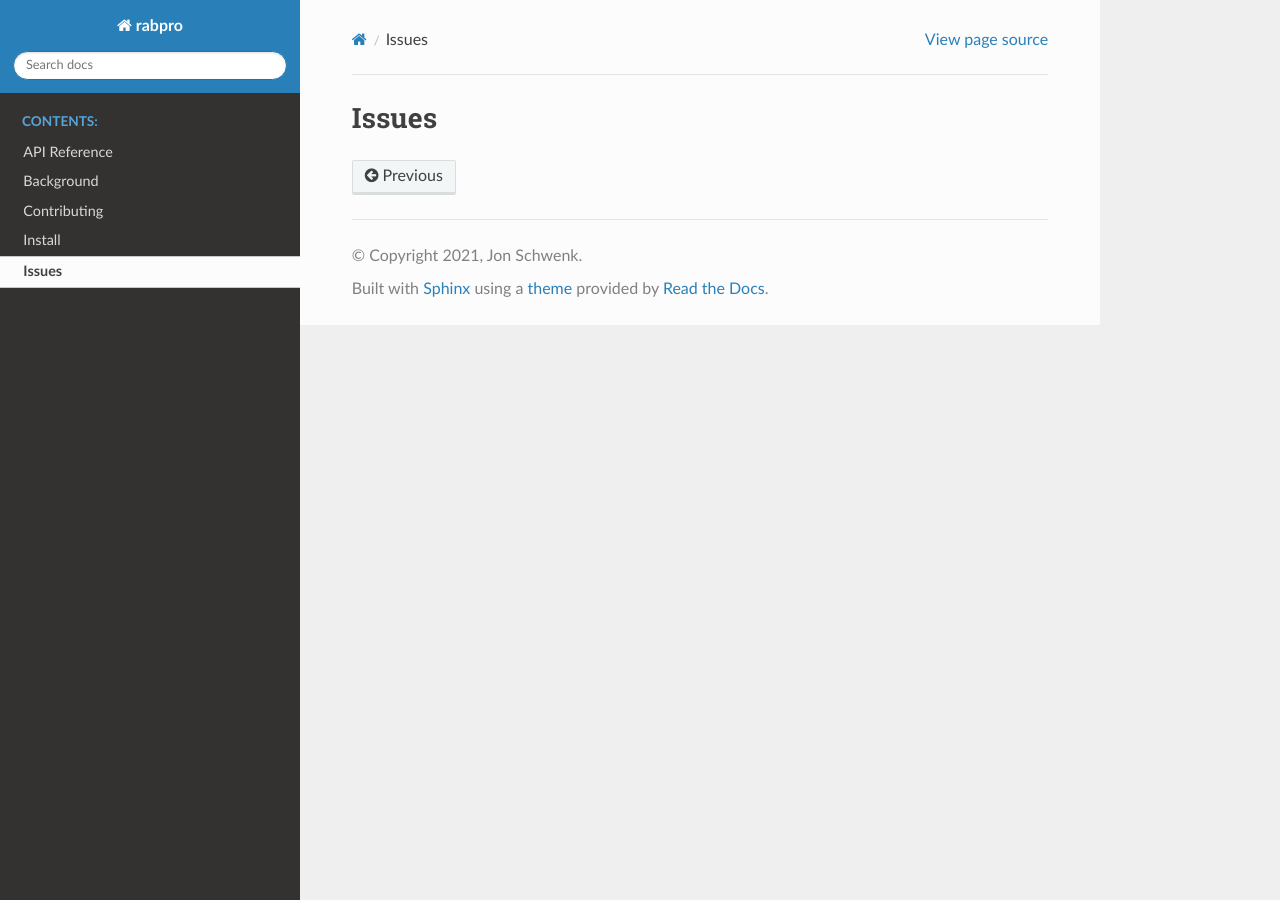
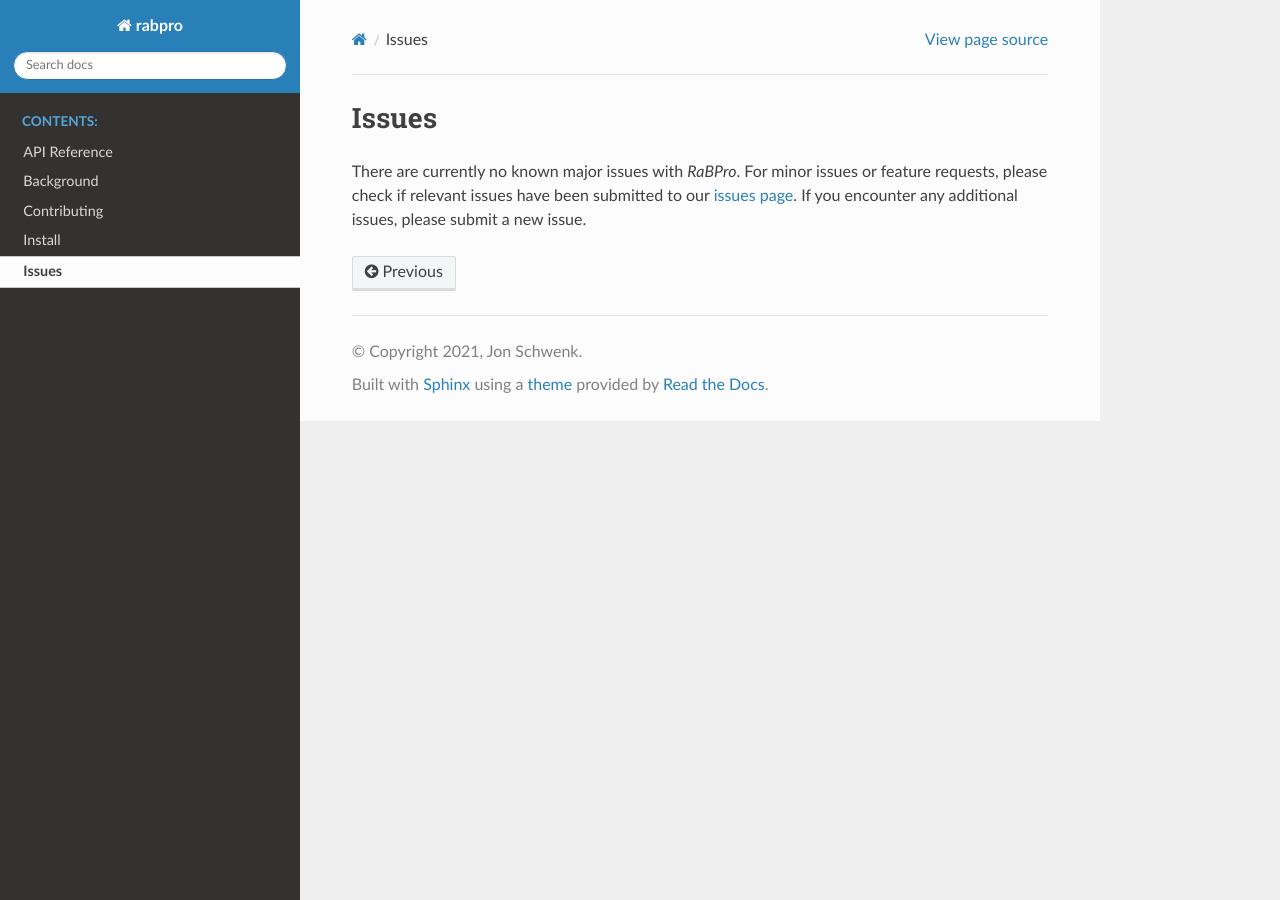
Before and after one commit to VeinsOfTheEarth/rabpro, a Sphinx documentation site: the page built from docs/source/issues/index.rst, in a window 1280 px wide. Built offline with Sphinx 7.4.7 and the Read the Docs theme 2.0.0, drawn with Linux system fonts in a browser that asks for light colours; pages that are not in the unit, such as notebooks, are missing from menus.

Commit message:
Add issues content

```diff
--- a/docs/source/issues/index.rst
+++ b/docs/source/issues/index.rst
@@ -1,3 +1,10 @@
+.. _issues:
+
 ======
 Issues
 ======
+
+There are currently no known major issues with *RaBPro*. For minor issues or
+feature requests, please check if relevant issues have been submitted to our
+`issues page <https://github.com/jonschwenk/rabpro/issues>`_. If you encounter
+any additional issues, please submit a new issue.
```
